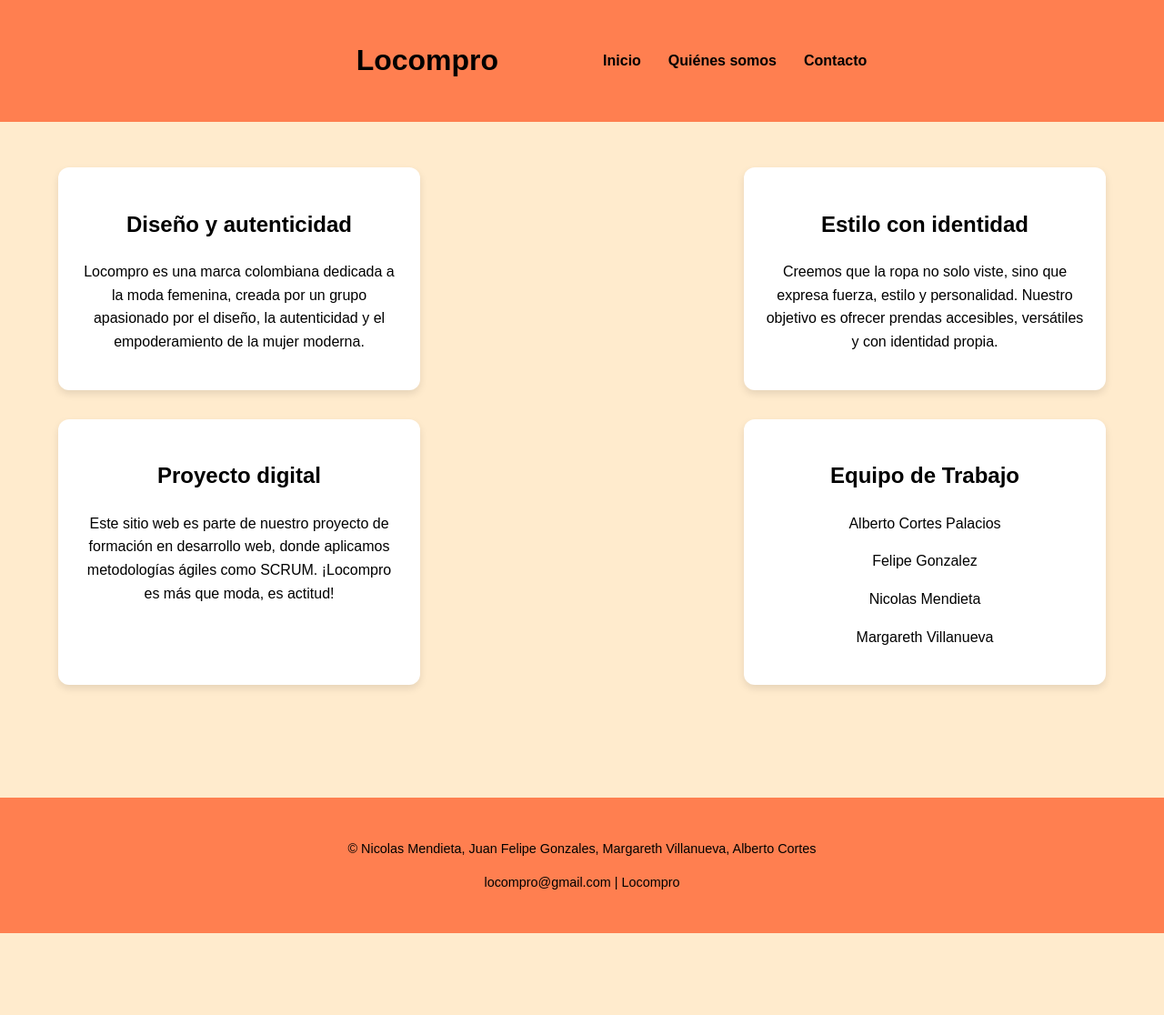
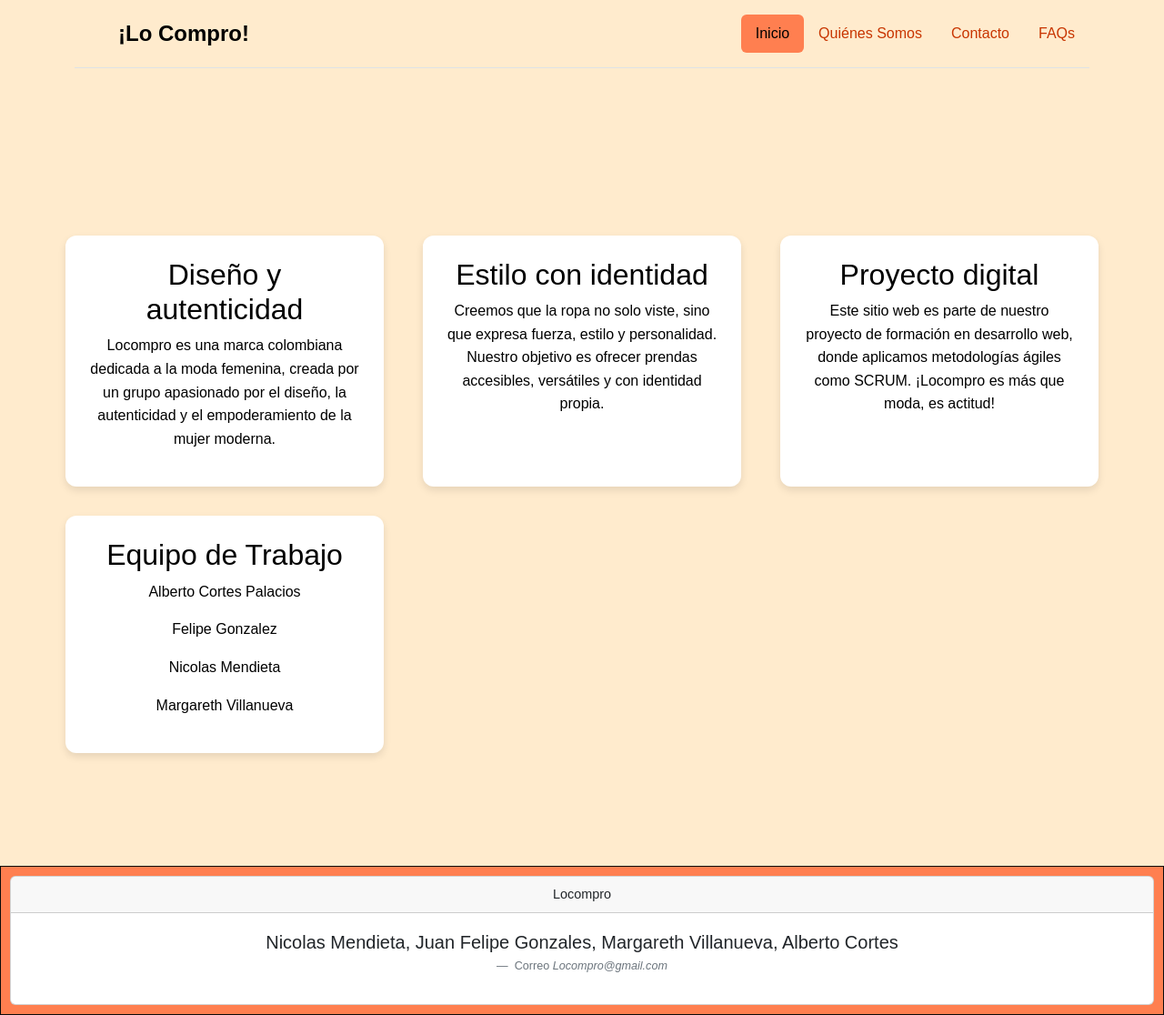
Before and after one commit to electromecaniconicolas-dot/AD07BlogSprint_2, a website: page about.html in a window 1280 px wide. Shown: the whole page at 91% size. Before the commit the page ends 1026 px from the top, so only its background shows below. Drawn offline with nearby package versions, Linux system fonts and the light colour scheme.

Commit message:
cambios de las paginas

```diff
--- a/about.html
+++ b/about.html
@@ -1,46 +1,84 @@
-<!DOCTYPE html> <!-- Indica que el documento usa HTML5 -->
-<html lang="es"> <!-- Define el idioma principal como español -->
-
+<!DOCTYPE html>
+<html lang="es">
   <head>
-  <meta charset="UTF-8"> <!-- Codificación de caracteres compatible con acentos -->
-  <meta name="viewport" content="width=device-width, initial-scale=1.0"> <!-- Diseño adaptable a móviles -->
-  <title>Quiénes somos | Locompro</title> <!-- Título que aparece en la pestaña del navegador -->
-  <link rel="stylesheet" href="styles.css"> <!-- Conexión con el archivo de estilos CSS -->
+    <meta charset="UTF-8" />
+    <title>Página de inicio</title>
+    <link rel="stylesheet" href="stylen.css" />
+    <link
+      href="https://cdn.jsdelivr.net/npm/bootstrap@5.3.2/dist/css/bootstrap.min.css"
+      rel="stylesheet"
+    />
+    <link rel="stylesheet" href="styles.css" />
   </head>
-
   <body>
-
-  <!-- Encabezado del sitio con logo y menú de navegación -->
-  <header>
-    <div class="logo"> <!-- Contenedor del logo y nombre de la marca -->
-
-      <h1>Locompro</h1> <!-- Nombre de la marca -->
+    <div class="container">
+      <header
+        class="d-flex flex-wrap justify-content-center py-3 mb-4 border-bottom"
+      >
+        <a
+          href="/"
+          class="d-flex align-items-center mb-3 mb-md-0 me-md-auto link-body-emphasis text-decoration-none"
+        >
+          <svg class="bi me-2" width="40" height="32" aria-hidden="true">
+            <use xlink:href="#bootstrap"></use>
+          </svg>
+          <span class="fs-4" style="font-weight: bold">¡Lo Compro!</span>
+        </a>
+        <ul class="nav nav-pills">
+          <li class="nav-item">
+            <a
+              href="/"
+              class="nav-link active"
+              aria-current="page"
+              style="background-color: #ff7f50; color: black"
+              >Inicio</a
+            >
+          </li>
+          <li class="nav-item">
+            <a href="about.html" class="nav-link" style="color: #c83500"
+              >Quiénes Somos</a
+            >
+          </li>
+          <li class="nav-item">
+            <a href="contact.html" class="nav-link" style="color: #c83500"
+              >Contacto</a
+            >
+          </li>
+          <li class="nav-item">
+            <a href="faqs.html" class="nav-link" style="color: #c83500">FAQs</a>
+          </li>
+        </ul>
+      </header>
     </div>
-    <nav> <!-- Menú de navegación principal -->
-      <ul>
-        <li><a href="index.html">Inicio</a></li> <!-- Enlace a la página de inicio -->
-        <li><a href="about.html">Quiénes somos</a></li> <!-- Enlace a la página actual -->
-        <li><a href="contact.html">Contacto</a></li> <!-- Enlace a la página de contacto -->
-      </ul>
-    </nav>
-  </header>
 
     <!-- Contenido principal de la página -->
     <main class="contenido">
       <section class="bloques-columnas">
         <div class="bloque">
           <h2>Diseño y autenticidad</h2>
-    <p>Locompro es una marca colombiana dedicada a la moda femenina, creada por un grupo apasionado por el diseño, la autenticidad y el empoderamiento de la mujer moderna.</p>
+          <p>
+            Locompro es una marca colombiana dedicada a la moda femenina, creada
+            por un grupo apasionado por el diseño, la autenticidad y el
+            empoderamiento de la mujer moderna.
+          </p>
         </div>
 
         <div class="bloque">
           <h2>Estilo con identidad</h2>
-    <p>Creemos que la ropa no solo viste, sino que expresa fuerza, estilo y personalidad. Nuestro objetivo es ofrecer prendas accesibles, versátiles y con identidad propia.</p>
+          <p>
+            Creemos que la ropa no solo viste, sino que expresa fuerza, estilo y
+            personalidad. Nuestro objetivo es ofrecer prendas accesibles,
+            versátiles y con identidad propia.
+          </p>
         </div>
 
         <div class="bloque">
           <h2>Proyecto digital</h2>
-    <p>Este sitio web es parte de nuestro proyecto de formación en desarrollo web, donde aplicamos metodologías ágiles como SCRUM. ¡Locompro es más que moda, es actitud!</p>
+          <p>
+            Este sitio web es parte de nuestro proyecto de formación en
+            desarrollo web, donde aplicamos metodologías ágiles como SCRUM.
+            ¡Locompro es más que moda, es actitud!
+          </p>
         </div>
 
         <div class="bloque">
@@ -50,20 +88,26 @@
           <p>Nicolas Mendieta</p>
           <p>Margareth Villanueva</p>
         </div>
-
       </section>
-
-
     </main>
 
-  <!-- Pie de página con información institucional -->
     <footer class="footer">
-  <p>&copy; Nicolas Mendieta, Juan Felipe Gonzales, Margareth Villanueva, Alberto Cortes  </p>
+      <div class="card">
+        <div class="card-header">Locompro</div>
+        <div class="card-body">
+          <figure>
+            <blockquote class="blockquote">
               <p>
-    <a>locompro@gmail.com</a> |
-    <a>Locompro</a>
+                Nicolas Mendieta, Juan Felipe Gonzales, Margareth Villanueva,
+                Alberto Cortes
               </p>
+            </blockquote>
+            <figcaption class="blockquote-footer">
+              Correo <cite title="Source Title">Locompro@gmail.com</cite>
+            </figcaption>
+          </figure>
+        </div>
+      </div>
     </footer>
-
   </body>
 </html>
--- /dev/null
+++ b/package.json
@@ -0,0 +1,5 @@
+{
+  "dependencies": {
+    "bootstrap": "^5.3.8"
+  }
+}
--- a/stylen.css
+++ b/stylen.css
@@ -44,8 +44,7 @@ body {
   background-color: #ff7f50;
   color: rgb(10, 10, 10);
   text-align: center;
-  padding: 20px;
-  position: fixed;
+  padding: 10px;
   bottom: 0;
   width: 100%;
   border: solid 1px;
--- a/styles.css
+++ b/styles.css
@@ -8,37 +8,6 @@ body {
   line-height: 1.6;
 }
 
-/* Encabezado fijo con logo y menú horizontal */
-header {
-  display: flex;
-  justify-content: center;
-  align-items: center;
-  gap: 100px;
-  background-color: coral;
-  padding: 20px 40px;
-  position: fixed;
-  top: 0;
-  width: 100%;
-  z-index: 1000;
-}
-
-/* Menú de navegación horizontal */
-nav ul {
-  display: flex;
-  list-style: none;
-  margin: 0;
-  padding: 0;
-}
-
-nav ul li {
-  margin: 0 15px;
-}
-
-nav ul li a {
-  text-decoration: none;
-  color: black;
-  font-weight: bold;
-}
 
 /* Contenedor principal del contenido */
 .contenido {
--- a/stylesm.css
+++ b/stylesm.css
@@ -1,18 +1,3 @@
-body {
-  font-family: 'Poppins', sans-serif;
-  background-color: white;
-  margin: 0;
-  padding: 0;
-  color: black;
-}
-
-header {
-  text-align: center;
-  background-color: coral;
-  color: black;
-  padding: 2rem 1rem;
-}
-
 h1 {
   margin: 0;
   font-size: 2rem;
@@ -106,36 +91,12 @@ footer {
 
 
 
-.navbar ul {
-  list-style: none;
-  margin: 0;
-  padding: 0;
-  display: flex;
-  padding-left: 60%;
-}
-
-.navbar li {
-  flex: 1;
-  text-align: center;
-}
-
-.navbar a {
-  display: block;
-  padding: 15px;
-  color: rgb(7, 7, 7);
-  text-decoration: none;
-}
-
-.navbar a:hover {
-  background-color: #ff7f50;
-}
 /* --- Footer --- */
 .footer {
   background-color: #ff7f50;
   color: rgb(10, 10, 10);
   text-align: center;
-  padding: 20px;
-  position: fixed;
+  padding: 10px;
   bottom: 0;
   width: 100%;
   border: solid 1px;
@@ -149,16 +110,3 @@ footer {
 .footer a:hover {
   color: #fff;
 }
-
-
-.navbar {
-  background-color:  #ff7f50;
-
- /* position: fixed; */
-  flex-direction: row;
-  border: solid 1px;
-
-  top: 0;
-  width: 100%;
-
-}
```
Also changed, not shown: contact.html (+89 -37 lines), index.html (+33 -19 lines), 1 other file. Lines whose indentation alone changed are shown as unchanged.
